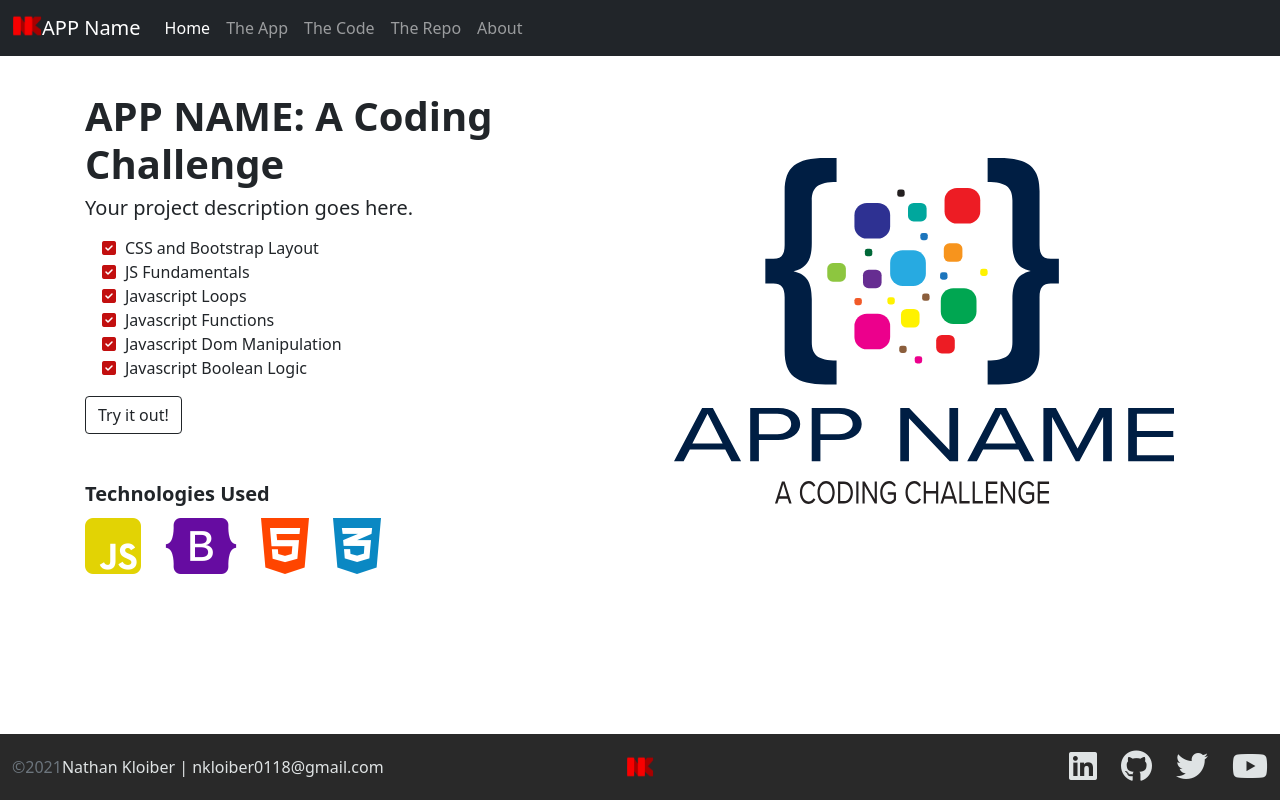
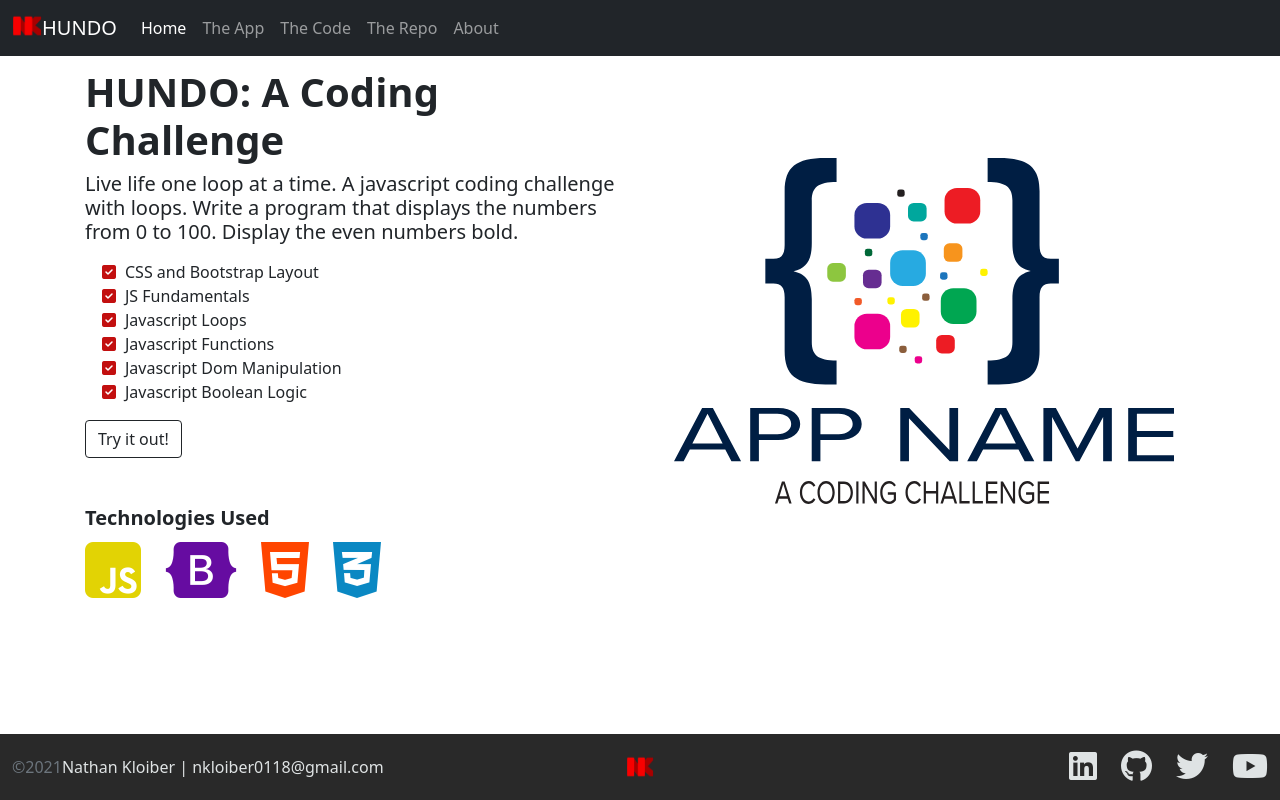
Before and after one commit to nkloiber/ShadowHundo, a plain HTML site: page index.html in a window 1280 px wide. Drawn offline with nearby package versions, Linux system fonts and the light colour scheme.

Commit message:
changed pages

```diff
--- a/index.html
+++ b/index.html
@@ -2,7 +2,7 @@
 <html lang="en" class="h-100">
 
 <head>
-    <titel>APP NAME: Coding Challenge By Nathan Kloiber</titel>
+    <title>HUNDO: Coding Challenge By Nathan Kloiber</title>
     <!-- Required meta tags -->
     <meta charset="utf-8">
     <meta name="viewport" content="width=device-width, initial-scale=1, shrink-to-fit=no">
@@ -22,7 +22,7 @@
     <nav class="navbar navbar-expand-lg navbar-dark bg-dark fixed-top">
         <div class="container-fluid">
             <a class="navbar-brand" href="/index.html"><img src="/img/logo.png" width="30" height="24"
-                    class="d-inline-block align-text-top">APP Name</a>
+                    class="d-inline-block align-text-top">HUNDO</a>
             <button class="navbar-toggler" type="button" data-bs-toggle="collapse" data-bs-target="#navbarNav"
                 aria-controls="navbarNav" aria-expanded="false" aria-label="Toggle navigation">
                 <span class="navbar-toggler-icon"></span>
@@ -53,8 +53,9 @@
         <div class="container mt-2">
             <div class="row row-cols-1 row-cols-md-2">
                 <div class="col order-last order-md-first">
-                    <h1 class="fw-bold">APP NAME: A Coding Challenge</h1>
-                    <h4 class="lead">Your project description goes here.</h4>
+                    <h1 class="fw-bold">HUNDO: A Coding Challenge</h1>
+                    <h4 class="lead">Live life one loop at a time. A javascript coding challenge with loops. Write a
+                        program that displays the numbers from 0 to 100. Display the even numbers bold.</h4>
                     <ul class="fa-ul pt-2 checklist">
                         <li><span class="fa-li"><i class="fas fa-check-square"></i></span>CSS and Bootstrap Layout</li>
                         <li><span class="fa-li"><i class="fas fa-check-square"></i></span>JS Fundamentals</li>
```
Also changed, not shown: app.html (+2 -2 lines), code.html (+2 -2 lines).
